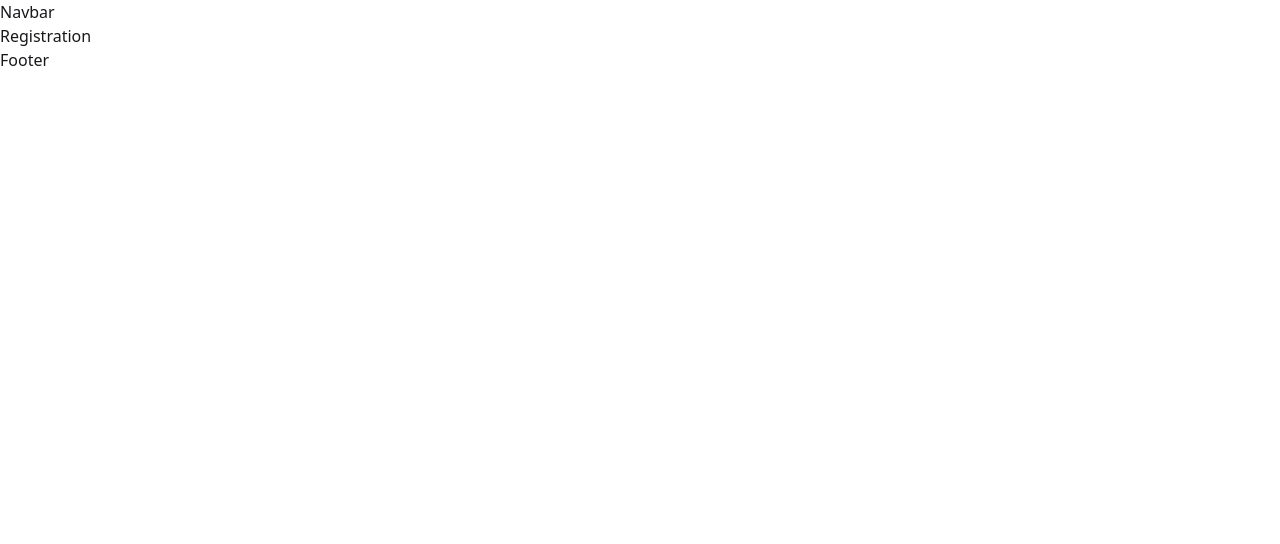
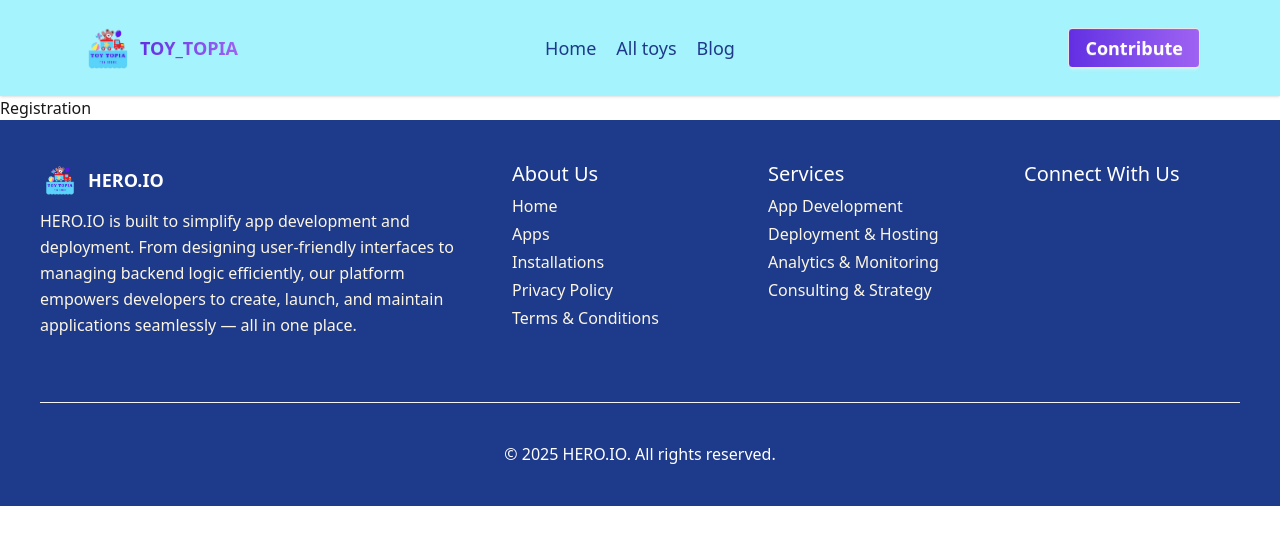
Before and after one commit to zarin-anjum/assignment-09, a React (Vite) app in the folder toy-topia/: page /registration in a window 1280 px wide. Shown: the top 544 px of the page. Built offline with nearby package versions, Linux system fonts and the light colour scheme.

Commit message:
working on navbar

```diff
--- a/toy-topia/index.html
+++ b/toy-topia/index.html
@@ -2,7 +2,7 @@
 <html lang="en">
   <head>
     <meta charset="UTF-8" />
-    <link rel="icon" type="image/svg+xml" href="/vite.svg" />
+    <link rel="icon" type="image/svg+xml" href="/assets/logo.png" />
     <meta name="viewport" content="width=device-width, initial-scale=1.0" />
     <title>toy-topia</title>
   </head>
--- a/toy-topia/src/Routes/Routes.jsx
+++ b/toy-topia/src/Routes/Routes.jsx
@@ -4,6 +4,8 @@ import Home from "../pages/Home/Home";
 import Login from "../pages/Auth/Login"
 import Registration from "../pages/Auth/Registration";
 import Profile from "../pages/Profile/Profile"
+import AllToys from "../pages/AllToys/AllToys";
+import Blog from "../pages/Blog/Blog";
 
 export const router = createBrowserRouter([
   {
@@ -13,6 +15,14 @@ export const router = createBrowserRouter([
       {
         index: true,
         Component: Home,
+      },
+      {
+        path: "/alltoys",
+        Component: AllToys,
+      },
+      {
+        path: "/blog",
+        Component: Blog,
       },
       {
         path: "/login",
--- a/toy-topia/src/components/Footer/Footer.jsx
+++ b/toy-topia/src/components/Footer/Footer.jsx
@@ -2,7 +2,116 @@ import React from 'react'
 
 const Footer = () => {
   return (
-    <div>Footer</div>
+    <footer className="footer bg-[#1E3A8A] text-[#FDF6E3] p-10">
+      <div className="grid grid-cols-1 md:grid-cols-2 lg:grid-cols-[2fr_1fr_1fr_1fr] gap-6 md:gap-8 lg:gap-10">
+
+        <div>
+          <div className="flex items-center gap-2">
+            <img src="/assets/logo.png" alt="HERO.IO logo" className="w-5 md:w-8 lg:w-10 h-5 md:h-8 lg:h-10 mb-2"/>
+            <h2 className="font-bold text-lg text-white mb-2">HERO.IO</h2>
+          </div>
+          <p className="font-normal text-[16px] leading-relaxed">
+            HERO.IO is built to simplify app development and deployment. From
+            designing user-friendly interfaces to managing backend logic
+            efficiently, our platform empowers developers to create, launch, and
+            maintain applications seamlessly — all in one place.
+          </p>
+        </div>
+
+        <div>
+          <h3 className="font-medium text-xl text-white mb-2">About Us</h3>
+          <ul className="space-y-2 text-[16px]">
+            <li>
+              <a href="#" className="hover:text-white">
+                Home
+              </a>
+            </li>
+            <li>
+              <a href="#" className="hover:text-white">
+                Apps
+              </a>
+            </li>
+            <li>
+              <a href="#" className="hover:text-white">
+                Installations
+              </a>
+            </li>
+            <li>
+              <a href="#" className="hover:text-white">
+                Privacy Policy
+              </a>
+            </li>
+            <li>
+              <a href="#" className="hover:text-white">
+                Terms & Conditions
+              </a>
+            </li>
+          </ul>
+        </div>
+
+        <div>
+          <h3 className="font-medium text-xl text-white mb-2">Services</h3>
+          <ul className="space-y-2 text-[16px]">
+            <li>
+              <a href="#" className="hover:text-white">
+                App Development
+              </a>
+            </li>
+            <li>
+              <a href="#" className="hover:text-white">
+                Deployment & Hosting
+              </a>
+            </li>
+            <li>
+              <a href="#" className="hover:text-white">
+                Analytics & Monitoring
+              </a>
+            </li>
+            <li>
+              <a href="#" className="hover:text-white">
+                Consulting & Strategy
+              </a>
+            </li>
+          </ul>
+        </div>
+
+        <div>
+          <h3 className="font-medium text-xl text-white mb-2">
+            Connect With Us
+          </h3>
+          <ul className="flex items-center gap-4 text-2xl">
+            <li>
+              <a className="hover:text-white">
+                <i className="fa-brands fa-facebook-f"></i>
+              </a>
+            </li>
+            <li>
+              <a className="hover:text-white">
+                <i className="fa-brands fa-github"></i>
+              </a>
+            </li>
+            <li>
+              <a className="hover:text-white">
+                <i className="fa-brands fa-linkedin"></i>
+              </a>
+            </li>
+            <li>
+              <a className="hover:text-white">
+                <i className="fa-solid fa-envelope"></i>
+              </a>
+            </li>
+          </ul>
+        </div>
+      </div>
+
+      <div className="w-full border-t border-gray-100 mt-6"></div>
+
+      <div className="w-full flex justify-center mt-4 lg:mt-0">
+        <p className="text-white font-normal text-sm lg:text-[16px]">
+          © 2025 HERO.IO. All rights reserved.
+        </p>
+      </div>
+    </footer>
   )
 }
 
--- a/toy-topia/src/components/Navbar/Navbar.jsx
+++ b/toy-topia/src/components/Navbar/Navbar.jsx
@@ -1,9 +1,89 @@
-import React from 'react'
+import { useNavigate } from 'react-router';
 
 const Navbar = () => {
+  const navigate = useNavigate();
+
   return (
-    <div>Navbar</div>
-  )
+    <div className="navbar bg-[#A5F3FC] text-[#1E3A8A] shadow-sm px-8 md:px-12 lg:px-20 py-4 lg:py-5">
+      <div className="navbar-start flex items-center gap-1">
+        <img
+          src="/assets/logo.png"
+          alt="TOY-TOPIA logo"
+          className="w-5 md:w-8 lg:w-14 h-5 md:h-8 lg:h-14"
+        />
+        <a className="font-bold text-sm md:text-[16px] lg:text-lg bg-linear-to-r from-[#632EE3] to-[#9F62F2] bg-clip-text text-transparent">TOY_TOPIA</a>
+      </div>
+
+      <div className="navbar-center hidden md:flex">
+        <ul className="flex gap-5 font-medium text-sm md:text-[16px] lg:text-lg">
+          <li>
+            <a className="hover:text-purple-600 hover:underline" onClick={() => navigate("/")}>Home</a>
+          </li>
+          <li>
+            <a className="hover:text-purple-600 hover:underline" onClick={() => navigate("/AllToys")}>All toys</a>
+          </li>
+          <li>
+            <a className="hover:text-purple-600 hover:underline" onClick={() => navigate("/Blog")}>Blog</a>
+          </li>
+        </ul>
+      </div>
+
+
+      <div className="navbar-end flex items-center gap-4">
+        <a
+          href="https://github.com/zarin-anjum"
+          target="_blank"
+          rel="noopener noreferrer"
+          className="hidden md:flex btn bg-linear-to-r from-[#632EE3] to-[#9F62F2]  hover:from-[#9F62F2] hover:to-[#632EE3] font-semibold text-white text-sm md:text-[16px] lg:text-lg rounded-sm"
+        >
+          Contribute
+        </a>
+
+        <div className="dropdown dropdown-end md:hidden">
+          <div tabIndex={0} role="button" className="btn btn-ghost">
+            <svg
+              xmlns="http://www.w3.org/2000/svg"
+              className="h-5 w-5"
+              fill="none"
+              viewBox="0 0 24 24"
+              stroke="currentColor"
+            >
+              <path
+                strokeLinecap="round"
+                strokeLinejoin="round"
+                strokeWidth="2"
+                d="M4 6h16M4 12h8m-8 6h16"
+              />
+            </svg>
+          </div>
+          <ul
+            tabIndex={0}
+            className="menu menu-sm dropdown-content bg-base-100 rounded-box z-10 mt-3 w-52 p-2 shadow font-normal text-sm md:text-[16px] lg:text-lg"
+          >
+            <li>
+              <a>Home</a>
+            </li>
+            <li>
+              <a>All Toys</a>
+            </li>
+            <li>
+              <a>Blog</a>
+            </li>
+            <li>
+              <a
+                href="https://github.com/zarin-anjum"
+                target="_blank"
+                rel="noopener noreferrer"
+                className="btn bg-linear-to-r from-[#632EE3] to-[#9F62F2] font-semibold text-white text-sm md:text-[16px] lg:text-lg rounded-sm"
+              >
+                Contribute
+              </a>
+            </li>
+          </ul>
+        </div>
+      </div>
+    </div>
+  );
 }
 
 export default Navbar
--- /dev/null
+++ b/toy-topia/src/pages/AllToys/AllToys.jsx
@@ -0,0 +1,9 @@
+import React from 'react'
+
+const AllToys = () => {
+  return (
+    <div>AllToys</div>
+  )
+}
+
+export default AllToys
--- /dev/null
+++ b/toy-topia/src/pages/Blog/Blog.jsx
@@ -0,0 +1,9 @@
+import React from 'react'
+
+const Blog = () => {
+  return (
+    <div>Blog</div>
+  )
+}
+
+export default Blog
```
Also changed, not shown: toy-topia/public/assets/logo.png (added).
